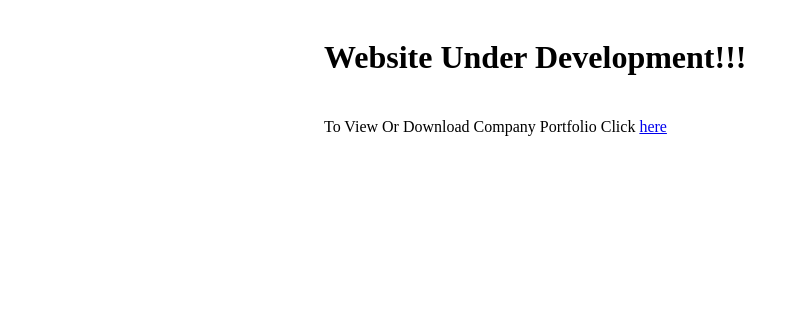
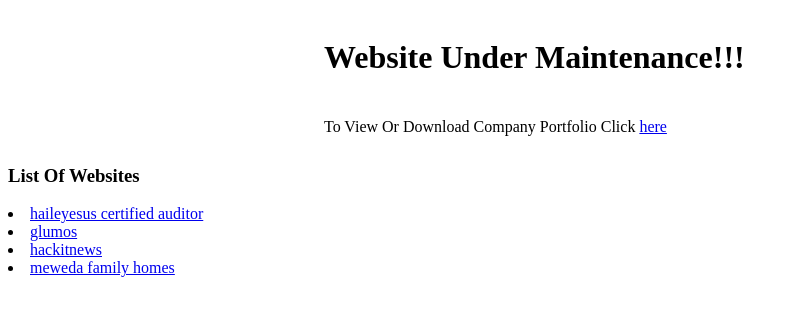
Before and after one commit to atekelt/portfolio, a plain HTML site: page index.html in a window 1280 px wide. Shown: the whole page, without its empty margins (0-799 px from the left). Drawn offline with Linux system fonts and the light colour scheme.

Commit message:
Website work list added

```diff
--- a/index.html
+++ b/index.html
@@ -10,8 +10,17 @@
 </style>
 </head>
 <body>
-<div class="center"><h1>Website Under Development!!!</h1></div>
+<div class="center"><h1>Website Under Maintenance!!!</h1></div>
 
 <div class="center">To View Or Download Company Portfolio Click <a href="XtrimumSolutionCP.pdf">here</a></div>
+<div>
+  <h3>List Of Websites</h3>
+  <u1>
+    <li><a href=" haileyesus-certified-auditor.com/"> haileyesus certified auditor</a></li>
+    <li><a href="https://social.glumos.com/login">glumos</a> </li>
+    <li><a href="hackitnews.netlify.app/">hackitnews</a> </li>
+    <li><a href="mewedafamilyhomes.com/">meweda family homes</a> </li>
+  </u1>
+</div>
 </body>
 </html>
```
